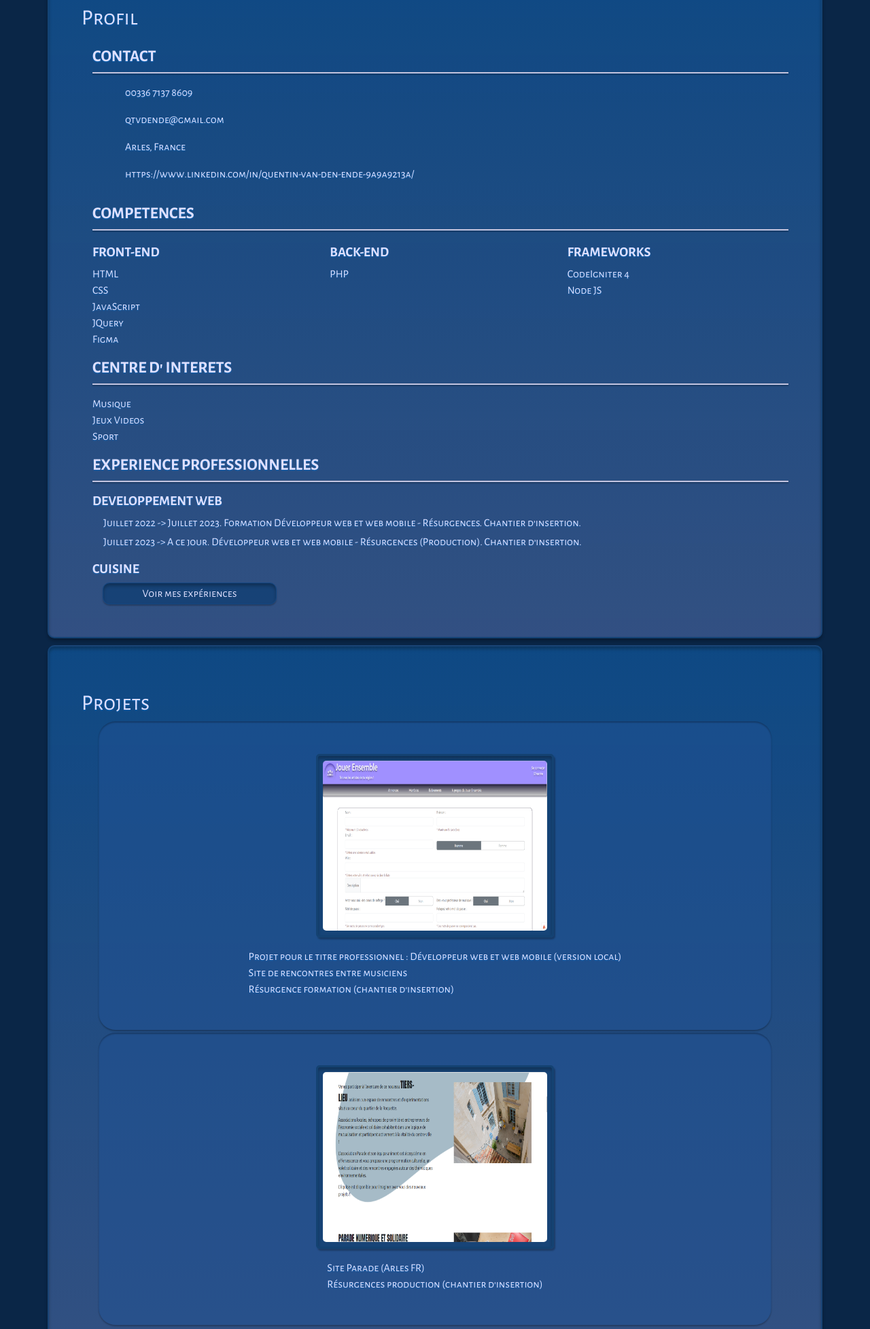
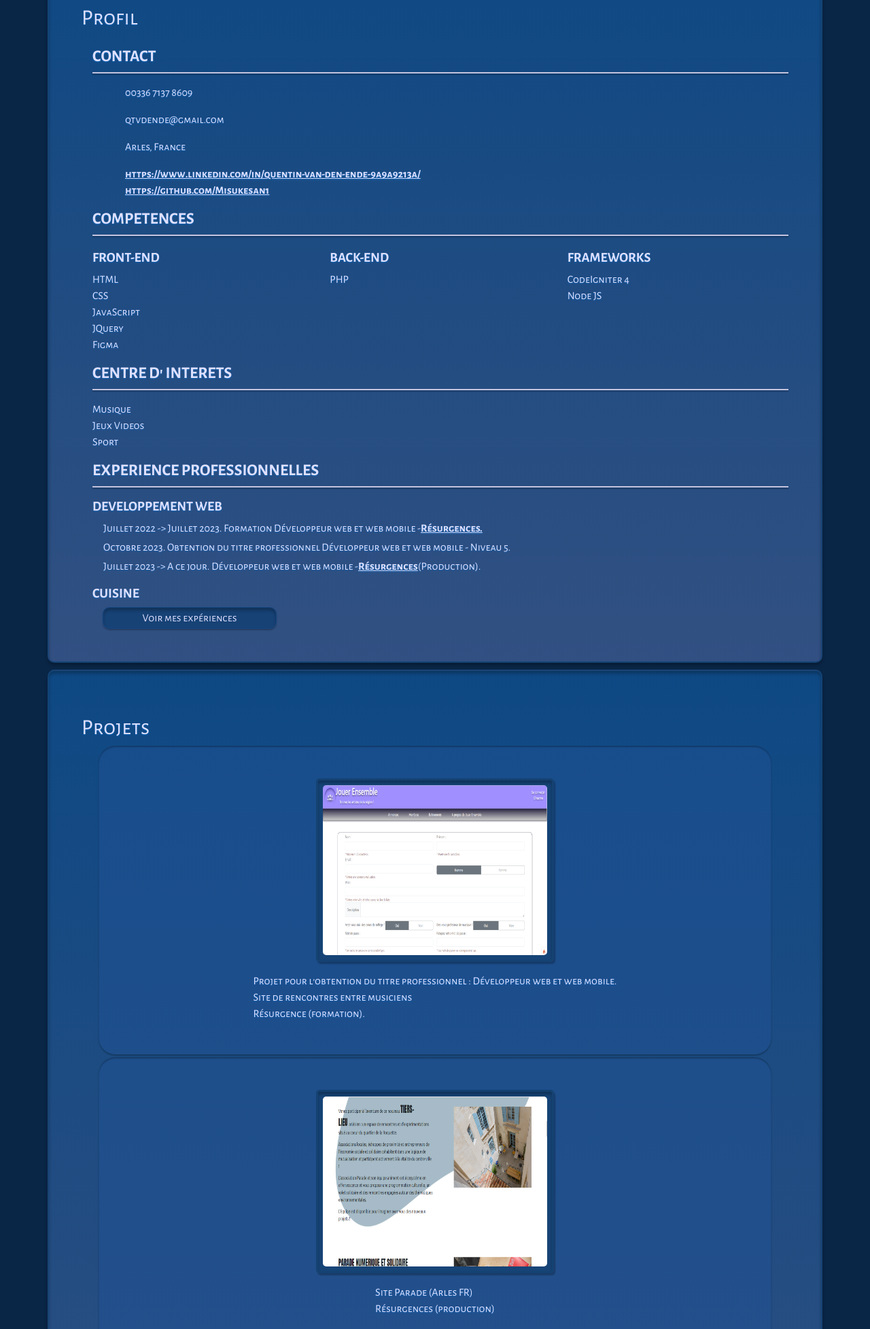
Before and after one commit to Misukesan1/Misukesan1.github.io, a PHP site: page / in a window 1280 px wide. Shown: the part 728-2683 px from the top of the page at 68% size. Run offline with PHP 8.4, Linux system fonts and the light colour scheme; some libraries are stand-ins or nearby versions.

Commit message:
maj titre pro + links

```diff
--- a/index.html
+++ b/index.html
@@ -149,8 +149,13 @@
             </div>
             <div class="col-md-12 d-flex">
                 <iconify-icon class="me-5" icon="ri:profile-line" style="color: #dfe0ff;" width="30" height="30"></iconify-icon>
-                <p>https://www.linkedin.com/in/quentin-van-den-ende-9a9a9213a/</p>
+                <a class="link" href="https://www.linkedin.com/in/quentin-van-den-ende-9a9a9213a/" target="_blank">https://www.linkedin.com/in/quentin-van-den-ende-9a9a9213a/</a>
             </div>
+            <div class="col-md-12 d-flex">
+                <iconify-icon class="me-5" icon="mdi:github" style="color: #dfe0ff;" width="30" height="30"></iconify-icon>
+                <a class="link" href="https://github.com/Misukesan1" target="_blank">https://github.com/Misukesan1</a>
+            </div>
+
         </div>
         <div class="mb-3 mt-3">
             <h4 class="fw-bold mt-1">COMPETENCES</h4>
@@ -191,13 +196,17 @@
         <h5 class="fw-bold mt-3">DEVELOPPEMENT WEB</h5>
         <div class="d-flex justify-content-start align-items-center ms-3 mt-1">
             <iconify-icon icon="tabler:point-filled" style="color: #dfe0ff;" width="15" height="15"></iconify-icon>
-            Juillet 2022 -> Juillet 2023. Formation Développeur web et web mobile - Résurgences.
-            Chantier d’insertion.
+            Juillet 2022 -> Juillet 2023. Formation Développeur web et web mobile -
+            <a class="link" href="https://www.resurgences.asso.fr/" target="_blank"> Résurgences.</a>
         </div>
         <div class="d-flex justify-content-start align-items-center ms-3 mt-1">
             <iconify-icon icon="tabler:point-filled" style="color: #dfe0ff;" width="15" height="15"></iconify-icon>
-            Juillet 2023 -> A ce jour. Développeur web et web mobile - Résurgences (Production).
-            Chantier d’insertion.
+            Octobre 2023. Obtention du titre professionnel Développeur web et web mobile - Niveau 5.
+        </div>
+        <div class="d-flex justify-content-start align-items-center ms-3 mt-1">
+            <iconify-icon icon="tabler:point-filled" style="color: #dfe0ff;" width="15" height="15"></iconify-icon>
+            Juillet 2023 -> A ce jour. Développeur web et web mobile -
+            <a class="link" href="https://www.resurgences.asso.fr/" target="_blank"> Résurgences </a> (Production).
         </div>
         <h5 class="fw-bold mt-3">CUISINE</h5>
         <button id="btnVoirMesExperiences" class="col-md-3 button-bg-blue d-flex justify-content-center align-items-center txt-default">
@@ -219,7 +228,10 @@
             <iconify-icon class="me-5" icon="tabler:point-filled" style="color: #dfe0ff;" width="15" height="15"></iconify-icon>
             <div class="marges">
                 <p>2006->2009</p>
-                <p>Ecole Hôtelière Provinciale de Namur (Belgique)</p>
+                <p>
+                    <a class="link" href="https://www.ehpn.be/" target="_blank">Ecole Hôtelière Provinciale de Namur</a>
+                    (Belgique).
+                </p>
             </div>
         </div>
 
@@ -233,7 +245,12 @@
             <iconify-icon class="me-5" icon="tabler:point-filled" style="color: #dfe0ff;" width="15" height="15"></iconify-icon>
             <div class="marges">
                 <p>2009->2014</p>
-                <p>Alternance Cuisine (apprenti et commis de cuisine) Golf, Château de la Tournette (Nivelles)</p>
+                <p>
+                    Alternance Cuisine (apprenti et commis de cuisine)
+                    Golf,
+                    <a class="link" href="https://tournette.com/fr" target="_blank">Château de la Tournette</a>
+                    (Nivelles).
+                </p>
             </div>
         </div>
         <div class="d-flex justify-content-start align-items-center mt-3">
@@ -241,7 +258,10 @@
             <div class="marges">
                 <p>2015->2016</p>
                 <p>Chef de partie froid</p>
-                <p>Restaurant Maximus (Nivelles)</p>
+                <p>
+                    <a class="link" href="https://www.restaurantmaximus.com/" target="_blank">Restaurant Maximus</a>
+                    (Nivelles).
+                </p>
             </div>
         </div>
         <div class="d-flex justify-content-start align-items-center mt-3">
@@ -249,7 +269,11 @@
             <div class="marges">
                 <p>2016->2017</p>
                 <p>Chef de partie froid</p>
-                <p>Brasserie la vie parisienne (Nivelles)</p>
+                <p>
+                    Brasserie
+                    <a class="link" href="" target="_blank">la vie parisienne</a>
+                    (Nivelles).
+                </p>
             </div>
         </div>
         <div class="d-flex justify-content-start align-items-center mt-3">
@@ -257,21 +281,20 @@
             <div class="marges">
                 <p>2017->2018</p>
                 <p>Chef de cuisine</p>
-                <p>Restaurant my red tractor (specialité locales, burgers maison et microbraserie) (Lillois)</p>
+                <p>Restaurant my red tractor (specialité locales, burgers maison et microbraserie) (Lillois).</p>
             </div>
         </div>
         <div class="d-flex justify-content-start align-items-center mt-3">
             <iconify-icon class="me-5" icon="tabler:point-filled" style="color: #dfe0ff;" width="15" height="15"></iconify-icon>
             <div class="marges">
                 <p>2019->2021</p>
-                <p>Chef de partie et chef de cuisine contrat saisonnier (2 saisons)</p>
-                <p>Le mas d’aigret (Baux de Provence)</p>
+                <p>Chef de partie, Chef de cuisine contrat saisonnier (2 saisons)</p>
+                <p>
+                    <a class="link" href="https://www.masdaigret.com/" target="_blank">Le mas d’aigret</a>
+                    (Baux de Provence).
+                </p>
             </div>
         </div>
-        <button id="btnProfilDeveloppeur" class="col-md-3 button-bg-blue d-flex justify-content-center align-items-center txt-default mt-3 mb-3">
-            <iconify-icon icon="material-symbols:add-circle-outline" style="color: #dfe0ff;" width="20" height="20"></iconify-icon>
-            Retour au profil Développeur
-        </button>
     </div>
 </section>
 
@@ -318,6 +341,10 @@
                 <img src="public/img/cuisine/img10.JPG" alt="">
             </div>
         </div>
+        <button id="btnProfilDeveloppeur" class="col-md-3 button-bg-blue d-flex justify-content-center align-items-center txt-default mt-3 mb-3">
+            <iconify-icon icon="material-symbols:add-circle-outline" style="color: #dfe0ff;" width="20" height="20"></iconify-icon>
+            Retour au profil Développeur
+        </button>
     </div>
 
 </section>
@@ -340,9 +367,9 @@
         <div class="col">
             <div class="d-flex justify-content-center align-items-center mt-3">
                 <iconify-icon icon="tabler:point-filled" style="color: #dfe0ff;" width="15" height="15"></iconify-icon>
-                Projet pour le titre professionnel : Développeur web et web mobile (version local)</br>
+                Projet pour l'obtention du titre professionnel : Développeur web et web mobile.</br>
                 Site de rencontres entre musiciens</br>
-                Résurgence formation (chantier d'insertion)
+                Résurgence (formation).
             </div>
         </div>
     </div>
@@ -360,7 +387,27 @@
             <div class="d-flex justify-content-center align-items-center mt-3">
                 <iconify-icon icon="tabler:point-filled" style="color: #dfe0ff;" width="15" height="15"></iconify-icon>
                 Site Parade (Arles FR)</br>
-                Résurgences production (chantier d'insertion)
+                Résurgences (production)
+            </div>
+        </div>
+    </div>
+
+    <!-- Projet 3 -->
+    <div id="ContenuProjects2" class="row box-blue d-flex flex-column justify-content-center align-items-center p-5 mt-1">
+        <div class="col projetDevHover d-flex justify-content-center align-items-center">
+            <a href="https://mytimeblocking.fr/" target="_blank">
+                <div class="cadre-projet-img d-flex justify-content-center align-items-center">
+                    <img class="test" src="public/img/projet_mytimeblocking.png" alt="">
+                </div>
+            </a>
+        </div>
+        <div class="col">
+            <div class="d-flex justify-content-center align-items-center mt-3">
+                <iconify-icon icon="tabler:point-filled" style="color: #dfe0ff;" width="15" height="15"></iconify-icon>
+                Projet personnel : My time blocking</br>
+                Site de gestion de son emploi du temps pour renforcer sa productivité.</br>
+                Création de projets reliés à une liste des tâches et établissement d'un planning avec
+                la librairie FullCalendar JS.
             </div>
         </div>
     </div>
@@ -370,7 +417,7 @@
 
 
 
-<!-- FOLLW ME -->
+<!-- FOLLW ME
 <section id="FollowMe" class="container d-flex justify-content-between align-items-center">
 
     <div class="d-flex justify-content-start align-items-center ms-5">
@@ -379,12 +426,12 @@
     </div>
 
     <div class="d-flex-column justify-content-start align-items-center me-5">
-        <iconify-icon class="hover" icon="mdi:github" style="color: #dfe0ff;" width="30" height="30"></iconify-icon>
-        <iconify-icon class="hover" icon="ic:baseline-facebook" style="color: #dfe0ff;" width="30" height="30"></iconify-icon>
-        <iconify-icon class="hover" icon="mdi:instagram" style="color: #dfe0ff;" width="30" height="30"></iconify-icon>
+        <a href="https://github.com/Misukesan1" target="_blank">
+            <iconify-icon class="hover" icon="mdi:github" style="color: #dfe0ff;" width="30" height="30"></iconify-icon>
+        </a>
     </div>
 
-</section>
+</section> -->
 
 <!-- FOOTER -->
 <section id="Footer" class="container p-5">
--- a/public/css/main.css
+++ b/public/css/main.css
@@ -35,6 +35,18 @@ section {
     border-radius: 25px;
     background: rgba(12, 110, 17, 0.5);
     box-shadow: 0px 2px 2px 0px rgba(53, 182, 49, 0.25), 0px 2px 2px 0px rgba(53, 182, 49, 0.25) inset;
+}
+
+a.link {
+    color: #dfe0ff;
+    font-weight: bold;
+    text-decoration: underline;
+}
+
+a.link:hover {
+    color: #989be4;
+    font-weight: bold;
+    text-decoration: underline;
 }
 
 /* _________________________________________________________________________________________________________ */
```
Also changed, not shown: public/img/projet_mytimeblocking.png (added).
